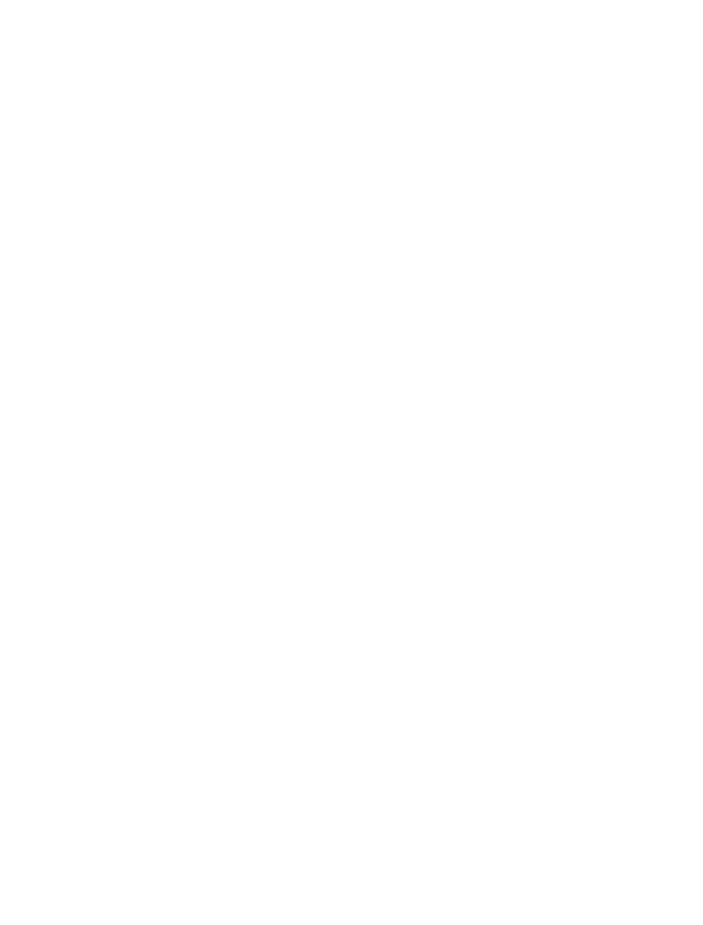
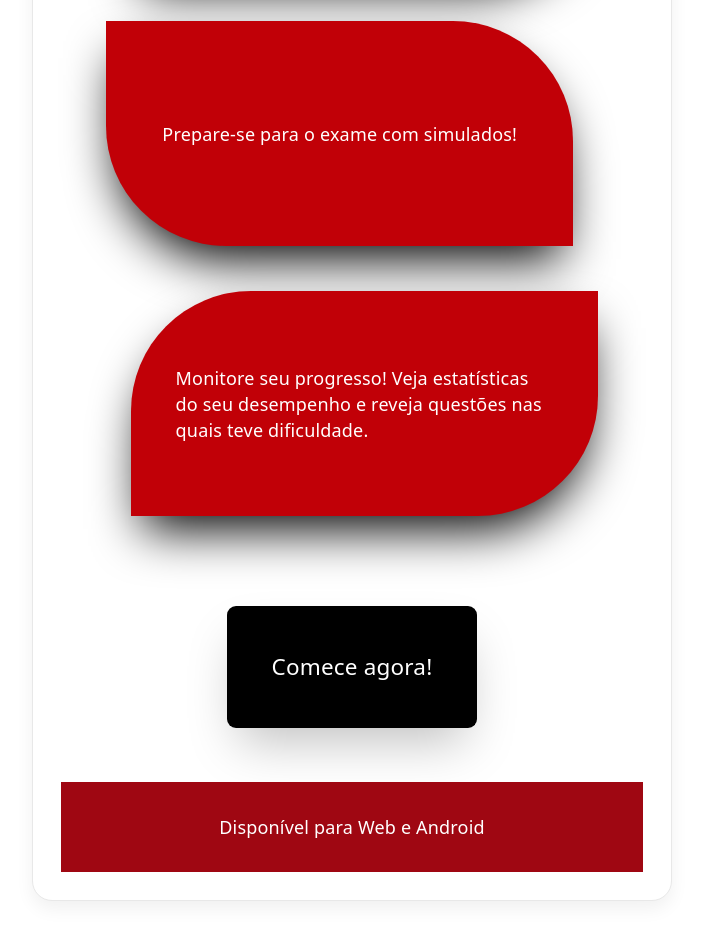
Before and after one commit to JLPTrial/web, a React (Vite) app: page / in a window 1280 px wide. Shown: the part 740-1665 px from the top of the page, without its empty margins (288-991 px from the left). Before the commit the page ends 800 px from the top, so only its background shows below. Built offline with nearby package versions, Linux system fonts and the light colour scheme; no server answers.

Commit message:
Creating the initial design for the landing page

```diff
--- a/src/components/LandingPage.tsx
+++ b/src/components/LandingPage.tsx
@@ -1,3 +1,92 @@
+import { useNavigate } from 'react-router'
+
+
+function MainInfo() {
+    return (
+        <div className="text-left w-full sm:max-w-[700px] min-h-[250px] p-5 self-start">
+            <div className='font-bold text-5xl p-1'>Bem vindo ao JLPTrial!</div>
+            <div className='p-2'>O JLPTrial é o aplicativo certo para seus estudos para o JLPT (<em>Japanese Language Proficiency Test</em>). Ele é focado em estudantes que pretendem prestar os níveis N4 e N5.</div>
+
+        </div>
+    );
+}
+
+const secondaryInfo1 : string = "Estude com questões de gramática, kanji, audição, leitura e vocabulário!";
+const secondaryInfo2 : string = "Prepare-se para o exame com simulados!";
+const secondaryInfo3 : string = "Monitore seu progresso! Veja estatísticas do seu desempenho e reveja questões nas quais teve dificuldade.";
+
+function SecondaryInfo( {alignment, infoText} ) {
+    return (
+        <div className={`rounded-tr-3xl
+			rounded-bl-3xl
+			self-center
+			${alignment === 'right' ?
+			'sm:rounded-tr-none sm:rounded-tl-[120px] sm:rounded-bl-none sm:rounded-br-[120px] sm:self-end' :
+			'sm:rounded-tr-[120px] sm:rounded-bl-[120px] sm:self-start'}
+            w-[95%]
+			sm:max-w-[600px]
+            bg-red-700
+			text-white
+			shadow-2xl
+			shadow-stone-700
+			sm:shadow-black
+            min-h-50
+			p-10
+			flex
+			flex-col
+			items-center
+			justify-center`}>
+            <div>
+                { infoText }
+            </div>
+
+        </div>
+    );
+}
+
+function Footer() {
+    return (
+        <div className="bg-red-800 w-full h-20 text-center text-white flex items-center justify-center">
+			<div> Disponível para Web e Android </div>
+        </div>
+    );
+}
+
+function StartButton() {
+    const navigate = useNavigate();
+
+    return (
+      <button className="bg-black
+			shadow-2xl
+	  		text-white
+	  		rounded-lg
+			self-center
+			p-10
+			my-10
+			text-xl
+			cursor-pointer
+			hover:scale-110
+			hover:bg-stone-900
+			transition-all
+			"
+			onClick={() => navigate('/signup')}>
+        Comece agora!
+      </button>
+    );
+}
+
 export default function LandingPage() {
-	return <div className='w-100  bg-yellow-500 p-2 rounded-md'>Landing Page</div>
+    return (
+        <>
+            <div className="mt-10 flex flex-col gap-10 w-full max-w-[1200px] mx-auto sm:px-10">
+                <MainInfo />
+                <SecondaryInfo alignment="right" infoText={secondaryInfo1} />
+                <SecondaryInfo alignment="left" infoText={secondaryInfo2}  />
+                <SecondaryInfo alignment="right" infoText={secondaryInfo3}  />
+                <StartButton />
+            </div>
+            <Footer />
+
+        </>
+    );
 }
```
